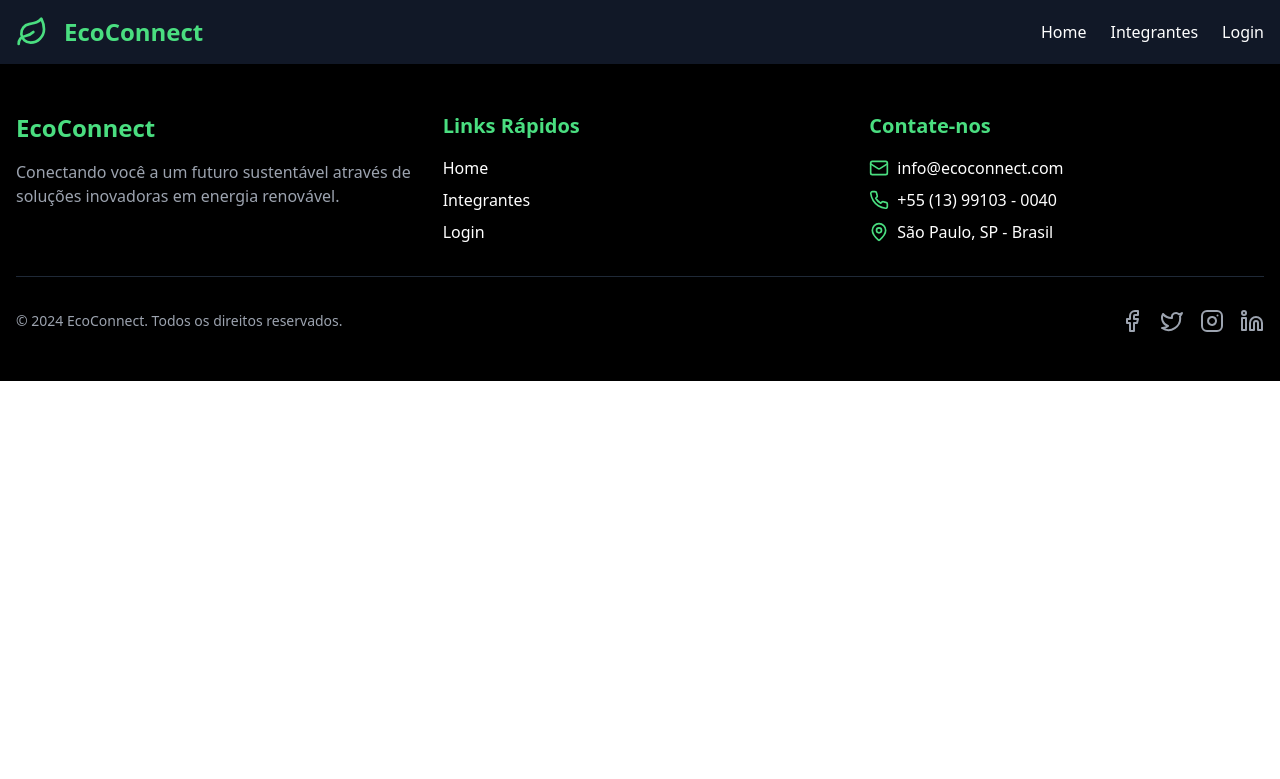
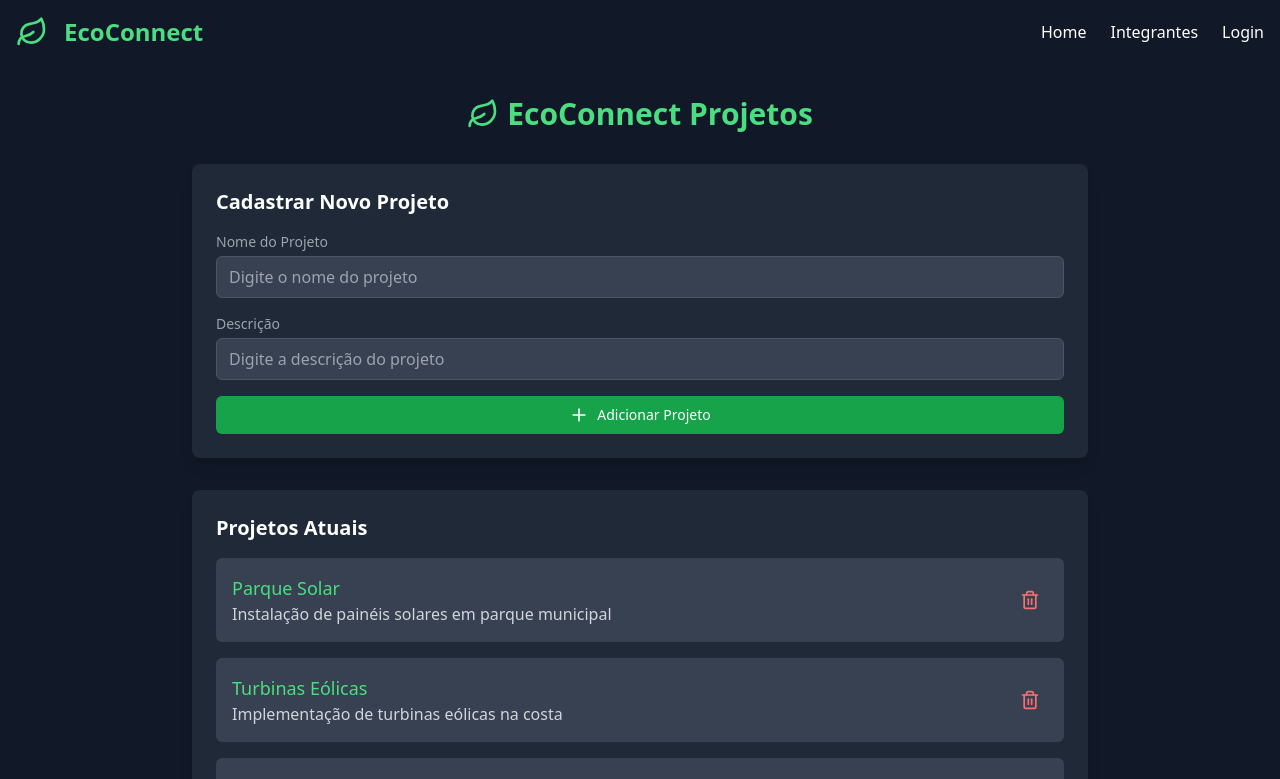
Before and after one commit to ThomasRodri/global, a Next.js app: page /ProjetosPage in a window 1280 px wide. Shown: the top 779 px of the page. Built offline with nearby package versions, Linux system fonts and the light colour scheme.

Commit message:
criando page projetos

```diff
--- a/src/app/ProjetosPage/page.tsx
+++ b/src/app/ProjetosPage/page.tsx
@@ -1,3 +1,7 @@
-export default function(){
+import CProjetos from "@/components/CProjetos";
 
+export default function ProjetosPage(){
+    return(
+        <CProjetos/>
+    )
 }
```
